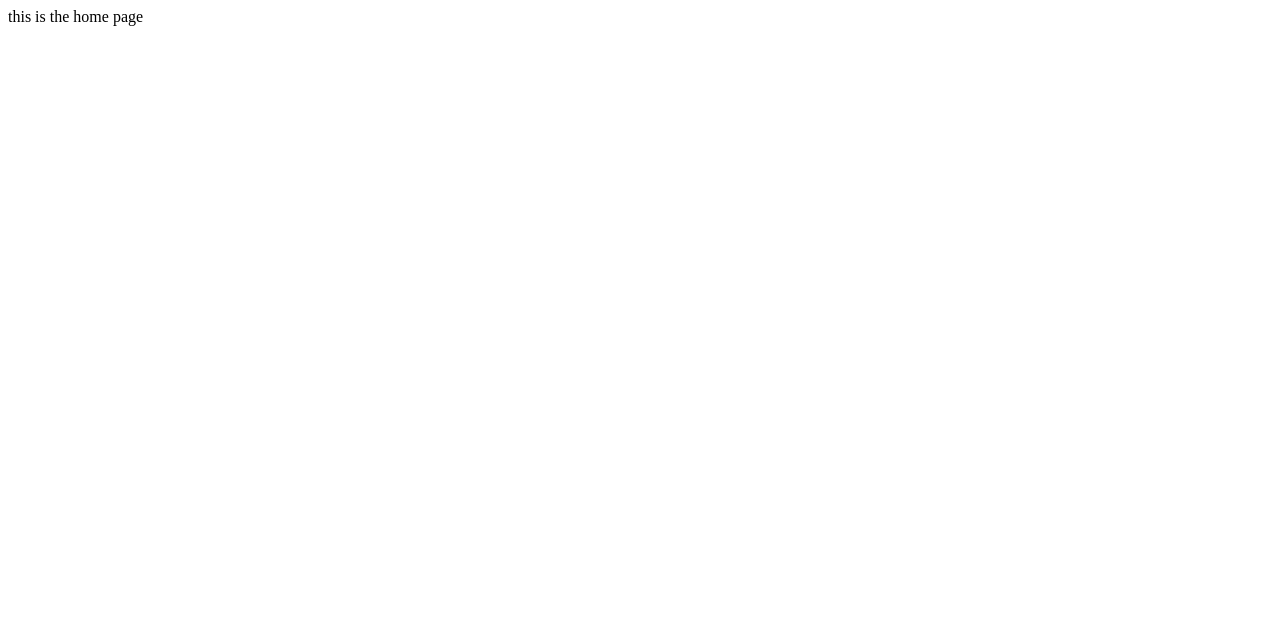
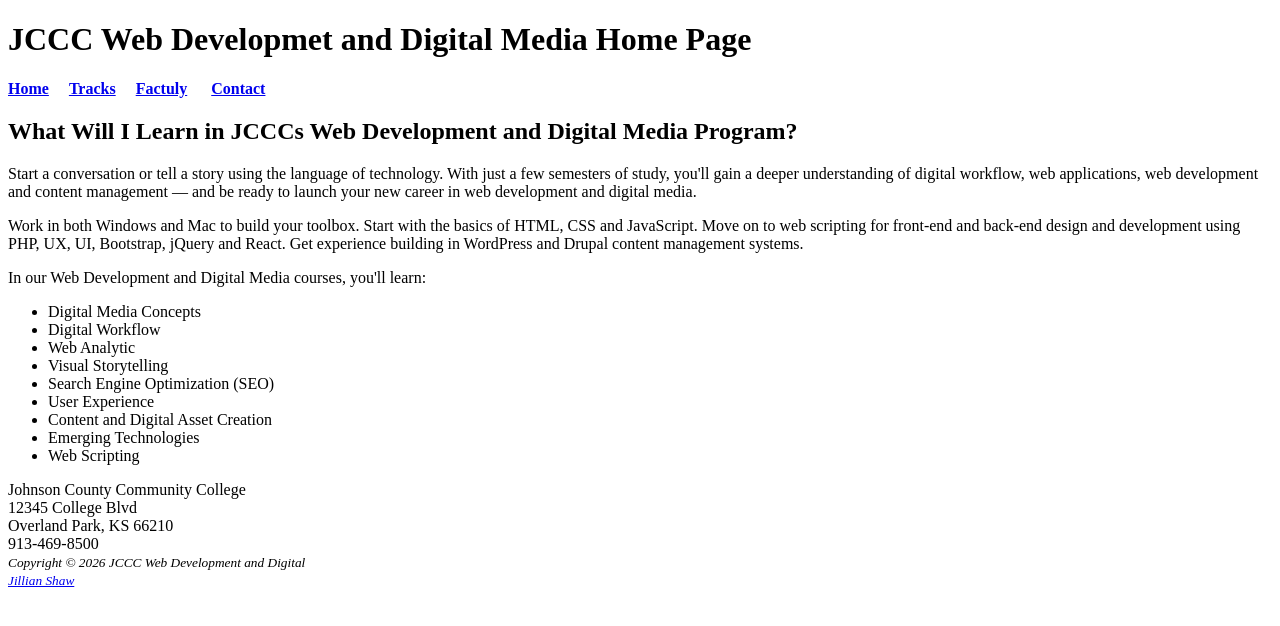
Before and after one commit to jshaw55/Web110, a plain HTML site: page index.html in a window 1280 px wide. Drawn offline with Linux system fonts and the light colour scheme.

Commit message:
Add files via upload

```diff
--- /dev/null
+++ b/index (1).html
@@ -0,0 +1,46 @@
+<!DOCTYPE html>
+<!--Jillian Shaw 9/22/26-->
+<html lang = en>
+    <head>
+    <meta charset="UTF-8">
+    <title>
+   La Bella Home Page
+    </title>
+    <link rel="stylesheet" href="styles.css">
+</head>
+<nav>
+    <a href="index.html"><b>Home</b></a>&nbsp;&nbsp;&nbsp;&nbsp;&nbsp;&nbsp;
+    <a href="specials.html"><b>Specials</b></a>
+</nav>
+<header>
+    Welcome to La Bella
+</header>
+<main>
+    <p>
+        Experience authentic Italian cuisine in the heart of downtown. At La
+          Bella, we bring the tastes of Italy to your table, with dishes
+          prepared by our expert chefs who have mastered the art of traditional
+          Italian cooking. From our hand-tossed pizzas to our rich, creamy
+          pastas, every bite transports you to the charming streets of Italy.
+        </p>
+        <p>
+          Our ambiance reflects the warmth and hospitality of Italy itself. With
+          rustic decor and soft lighting, La Bella offers the perfect setting
+          for any occasion, whether it's a romantic dinner for two or a lively
+          gathering with friends. Enjoy our selection of fine Italian wines,
+          perfectly paired with our culinary offerings, to complete your dining
+          experience.
+        </p>
+        <span class="highlight">
+            Open daily from 5 PM to 11 PM.
+        </span>
+          <p>
+          Reservations are recommended for weekend evenings to ensure your spot.
+        </p>
+</main>
+<footer class="footer">
+    <h5>
+         La Bella Italian Restaurant 2026
+    </h5>
+</footer>
+</html>
--- a/index.html
+++ b/index.html
@@ -1 +1,53 @@
-this is the home page
+<!DOCTYPE html>
+<!--Jillian Shaw 9/8/26-->
+<html lang="en">
+
+<head>
+    <meta charset="UTF-8">
+    <title>
+    JCCC Web Developmet and Digital Media Home Page
+    </title>
+</head>
+<header><h1>JCCC Web Developmet and Digital Media Home Page</h1></header>
+<nav>
+    <a href="index.html"><strong>Home</strong></a>&nbsp;&nbsp;&nbsp;&nbsp;
+    <a href="tracks.html"><strong>Tracks</strong></a>&nbsp;&nbsp;&nbsp;&nbsp;
+   <a href="faculty.html"><strong>Factuly</strong></a> &nbsp;&nbsp;&nbsp;&nbsp;
+   <a href="contact.html"><strong>Contact</strong></a>
+</nav>
+<main>
+    <h2>What Will I Learn in JCCCs Web Development and Digital Media Program?</h2>
+    <p>
+        Start a conversation or tell a story using the language of technology. With just a few semesters of study, you'll gain a deeper understanding of digital workflow, web applications, web development and content management — and be ready to launch your new career in web development and digital media.
+    </p>
+    <p>
+ Work in both Windows and Mac to build your toolbox. Start with the basics of HTML, CSS and JavaScript. Move on to web scripting for front-end and back-end design and development using PHP, UX, UI, Bootstrap, jQuery and React. Get experience building in WordPress and Drupal content management systems.
+    </p>
+    <p>
+        In our Web Development and Digital Media courses, you'll learn:
+    </p>
+<ul>
+    <li>Digital Media Concepts</li>
+    <li>Digital Workflow</li>
+    <li>Web Analytic</li>
+    <li>Visual Storytelling</li>
+    <li>Search Engine Optimization (SEO)</li>
+    <li>User Experience</li>
+    <li>Content and Digital Asset Creation</li>
+    <li>Emerging Technologies</li>
+    <li>Web Scripting</li>
+</ul>
+
+   <div> Johnson County Community College</div>
+   <div>12345 College Blvd</div>
+   <div>Overland Park, KS 66210</div>
+   <div>913-469-8500</div>
+</main>
+
+<footer>
+    <small><em>Copyright © 2026 JCCC Web Development and Digital</em></small>
+</footer>
+<footer>
+    <a href="https://mail.google.com/mail/u/1/#inbox"><small><em>Jillian Shaw</em></small></a>
+</footer>
+</html>
--- /dev/null
+++ b/styles.css
@@ -0,0 +1,35 @@
+
+body {
+    font-family: Arial, Helvetica, sans-serif;
+    background-color: #d7c7aa;
+    color: #bb161d;
+    font-size: 16px;
+}
+header{
+background-color: #00602b;
+  text-align: center;
+  font-size: 30px;
+  font-weight: bold;
+  font-style: italic;
+  color: #ffffff;
+}
+h2, h3{
+     color: #000000;
+}
+p{
+     color: #230e06;
+  background-color: #ffffff;
+}
+highlight{
+    font-weight: bold;
+color: #ee1e28;
+font-style: italic;
+}
+.special-item {
+    background-color: #ffffff;
+}
+footer{
+    text-align: center;
+  color: white;
+  background-color: #bb161d;
+}
--- /dev/null
+++ b/stylesUpdated.css
@@ -0,0 +1,43 @@
+
+body {
+    font-family: Arial, Helvetica, sans-serif;
+    background-color: #d7c7aa;
+    color: #bb161d;
+    font-size: 16px;
+}
+header{
+background-color: #00602b;
+  text-align: center;
+  font-size: 30px;
+  font-weight: bold;
+  font-style: italic;
+  color: #ffffff;
+}
+h2, h3{
+     color: #000000;
+}
+p{
+     color: #230e06;
+  background-color: #ffffff;
+}
+highlight{
+    font-weight: bold;
+color: #ee1e28;
+font-style: italic;
+}
+.special-item {
+    background-color: #ffffff;
+}
+footer{
+    text-align: center;
+  color: white;
+  background-color: #bb161d;
+}
+nav{
+    height:35px;
+}
+main{
+    font-weight: bold;
+    background-image: url(background.jpg);
+    background-repeat: repeat-x;
+}
```
Also changed, not shown: indexUpdated.html (added, +47 -0 lines), specials.html (added, +46 -0 lines), specialsUpdated.html (added, +46 -0 lines), tracks.html (added, +39 -0 lines).
